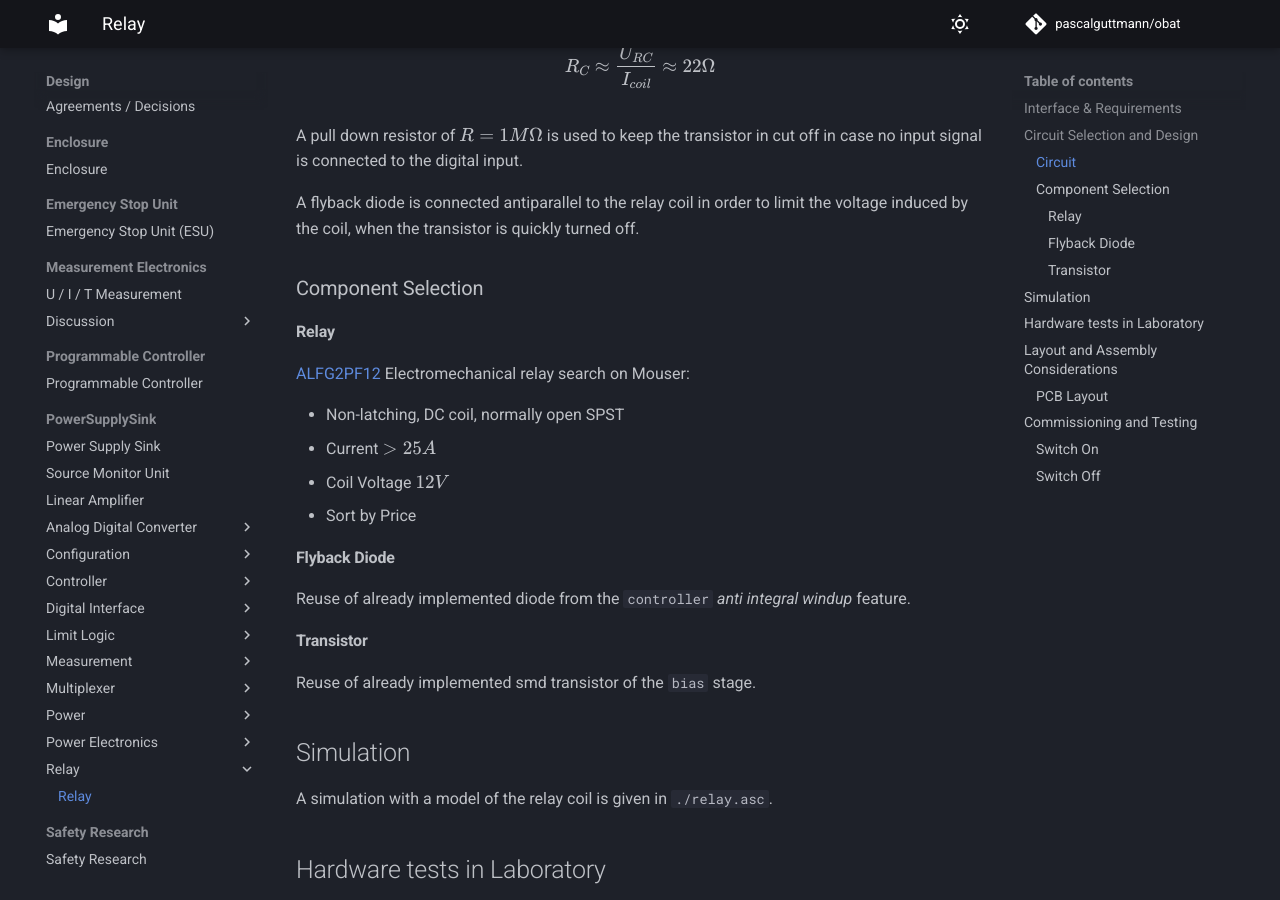
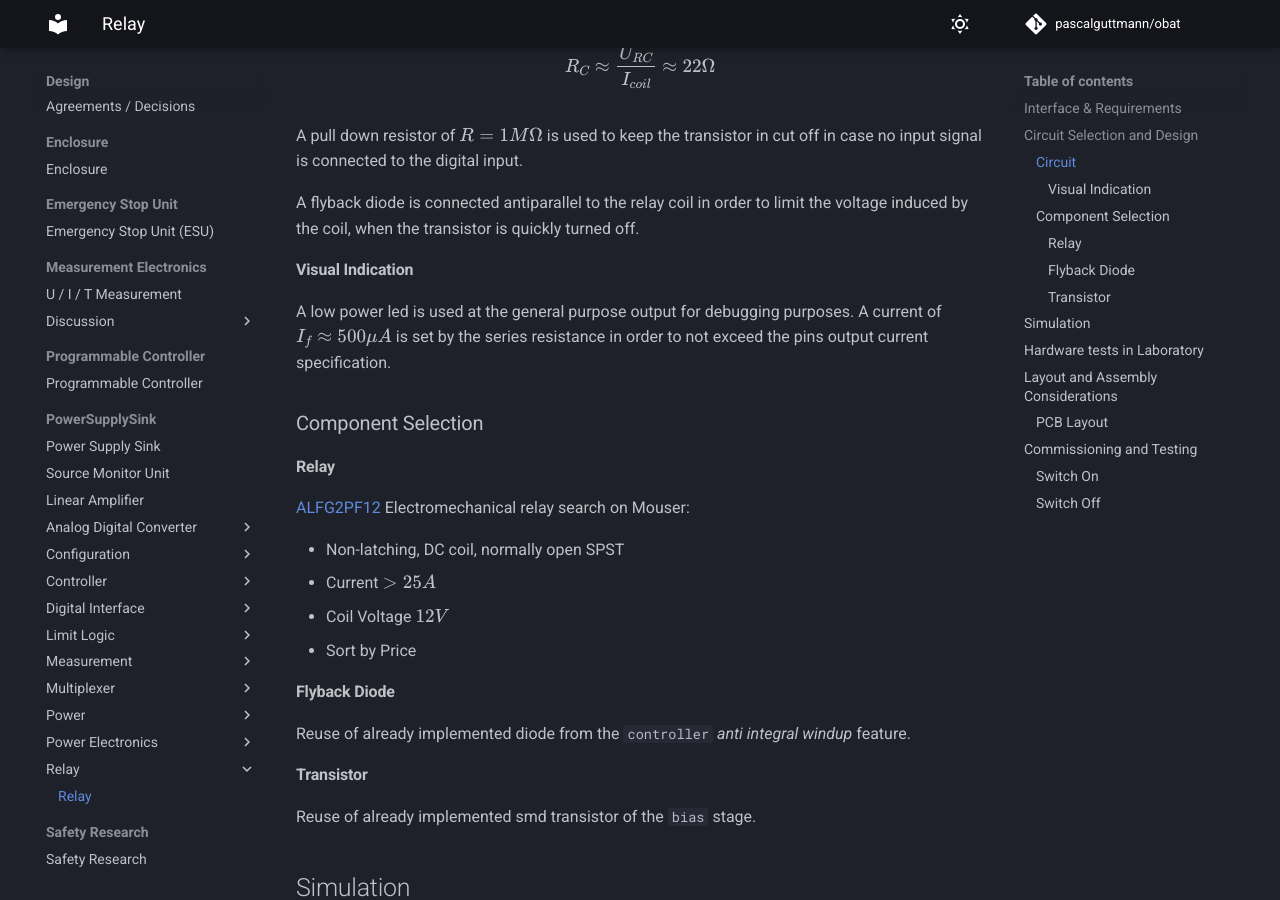
Before and after one commit to pascalguttmann/obat, an MkDocs documentation site: the page built from docs/design/pss/relay/relay.md, in a window 1280 px wide and 900 px high, scrolled down 1466 px. Built offline with MkDocs 1.6.1 and Material for MkDocs 9.7.7, drawn with Linux system fonts in a browser that asks for light colours; comment, search, counter and statistics services are not loaded.

Commit message:
add leds as visual indicators of internal state

```diff
--- a/docs/design/pss/relay/relay.md
+++ b/docs/design/pss/relay/relay.md
@@ -57,6 +57,12 @@ off in case no input signal is connected to the digital input.
 
 A flyback diode is connected antiparallel to the relay coil in order to limit
 the voltage induced by the coil, when the transistor is quickly turned off.
+
+#### Visual Indication
+
+A low power led is used at the general purpose output for debugging purposes. A
+current of $I_f \approx 500 \mu A$ is set by the series resistance in order to
+not exceed the pins output current specification.
 
 ### Component Selection
 
```
Also changed, not shown: docs/design/pss/conf/conf.md (+6 -0 lines), docs/design/pss/limit-logic/compare-logic/compare-logic.md (+6 -0 lines), docs/design/pss/limit-logic/limit-logic.md (+6 -0 lines).
